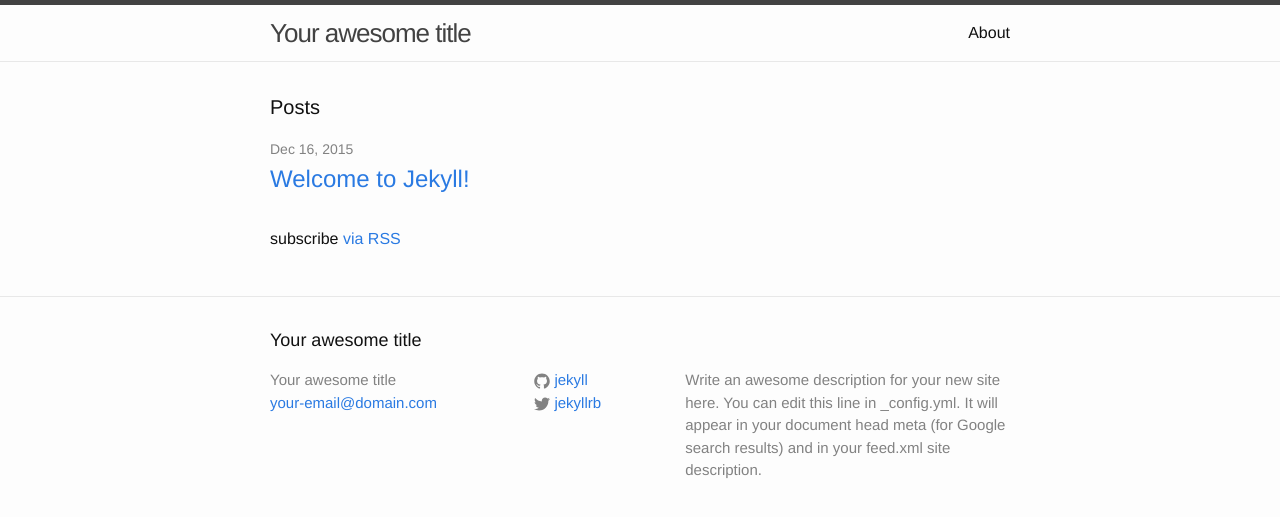
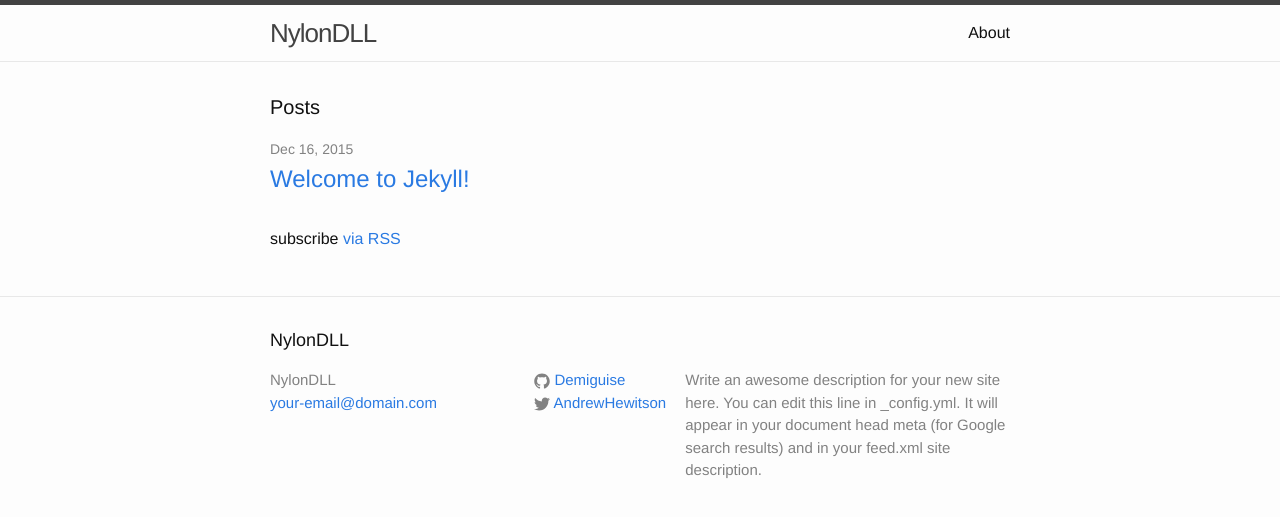
Before and after one commit to Demiguise/NylonDLL, a Jekyll site: the page built from index.html, in a window 1280 px wide. Shown: the top 517 px of the page. Built offline with Jekyll 4.4.1, drawn with Linux system fonts in a browser that asks for light colours.

Commit message:
Adding info to config page

```diff
--- a/_config.yml
+++ b/_config.yml
@@ -1,14 +1,14 @@
 # Site settings
-title: Your awesome title
+title: NylonDLL
 email: your-email@domain.com
 description: > # this means to ignore newlines until "baseurl:"
   Write an awesome description for your new site here. You can edit this
   line in _config.yml. It will appear in your document head meta (for
   Google search results) and in your feed.xml site description.
 baseurl: "/NylonDLL" # the subpath of your site, e.g. /blog/
-url: "http://yourdomain.com" # the base hostname & protocol for your site
-twitter_username: jekyllrb
-github_username:  jekyll
+url: "http://demiguise.github.io" # the base hostname & protocol for your site
+twitter_username: AndrewHewitson
+github_username:  Demiguise
 
 # Build settings
 markdown: kramdown
```
